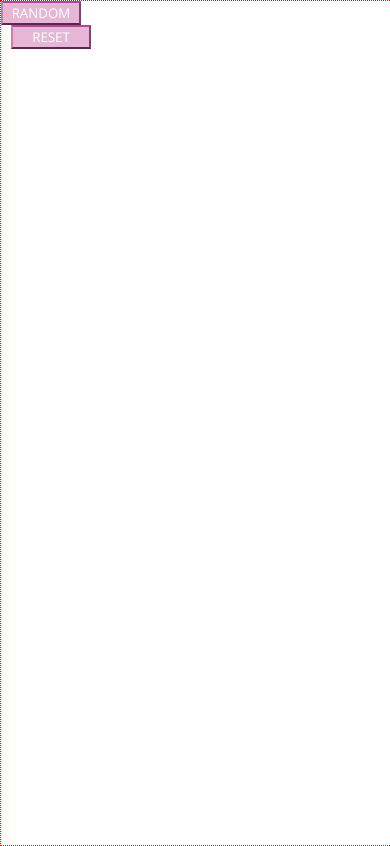
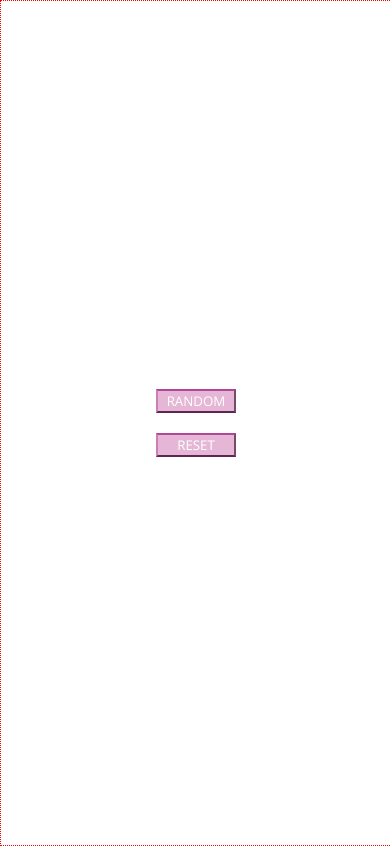
Before and after one commit to gness1804/color-changer, a plain HTML site: page index.html in a window 390 px wide. Drawn offline with nearby package versions, Linux system fonts and the light colour scheme.

Commit message:
added margins for mobile buttons

```diff
--- a/styles.css
+++ b/styles.css
@@ -20,17 +20,6 @@
   width: 80px;
 }
 
-@media screen and (max-width: 500px) {
-  #container {
-    border: 1px dotted red;
-    display: block;
-  }
-  #random-button, #reset-button {
-    display: block;
-  }
-
-}
-
 #random-button:hover, #reset-button:hover {
   background-color: #B2479A;
   border-bottom-color: #CC7Fb5;
@@ -46,3 +35,24 @@
 #reset-button {
   margin-left: 10px;
 }
+
+@media screen and (max-width: 500px) {
+  #container {
+    border: 1px dotted red;
+    flex-direction: column;
+  }
+
+  #random-button, #reset-button {
+    margin-left: 0;
+    margin-right: 0;
+  }
+
+  #random-button {
+    margin-bottom: 10px;
+  }
+
+  #reset-button {
+    margin-top: 10px;
+  }
+
+}
```
